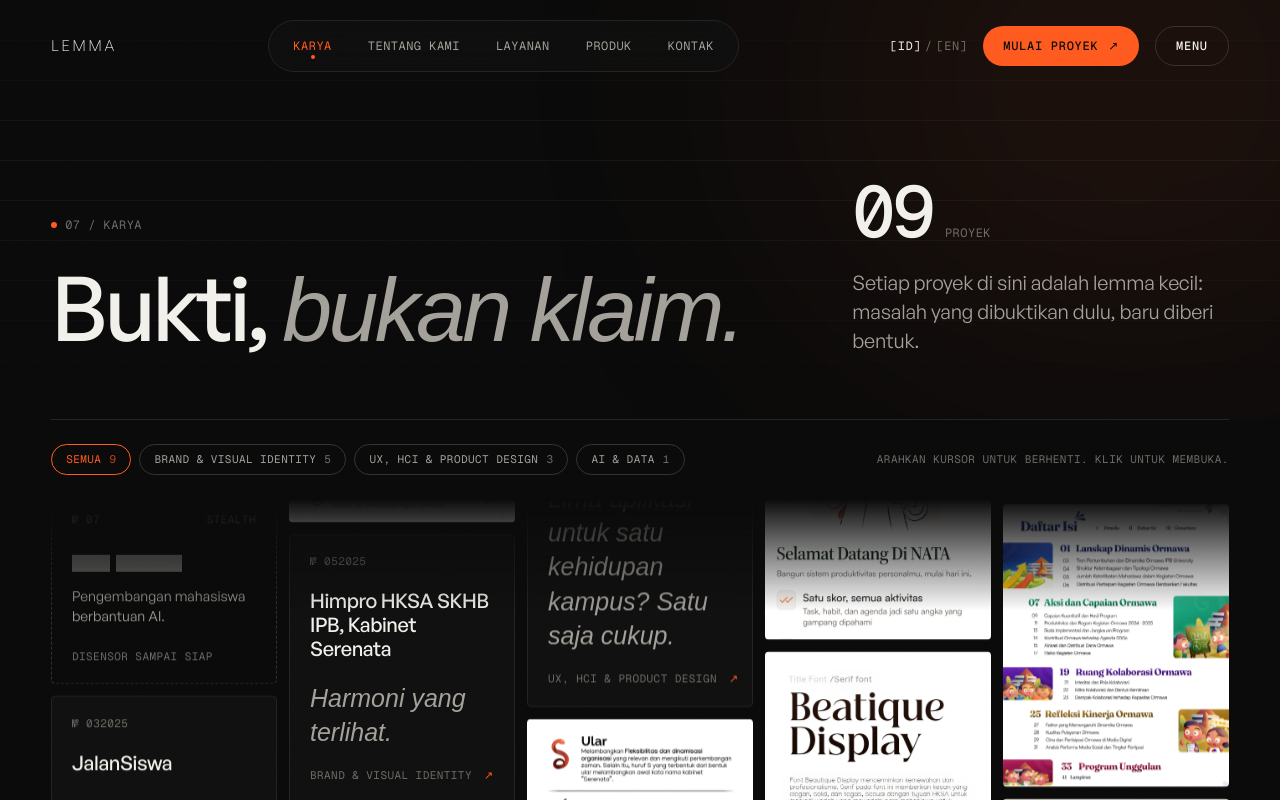
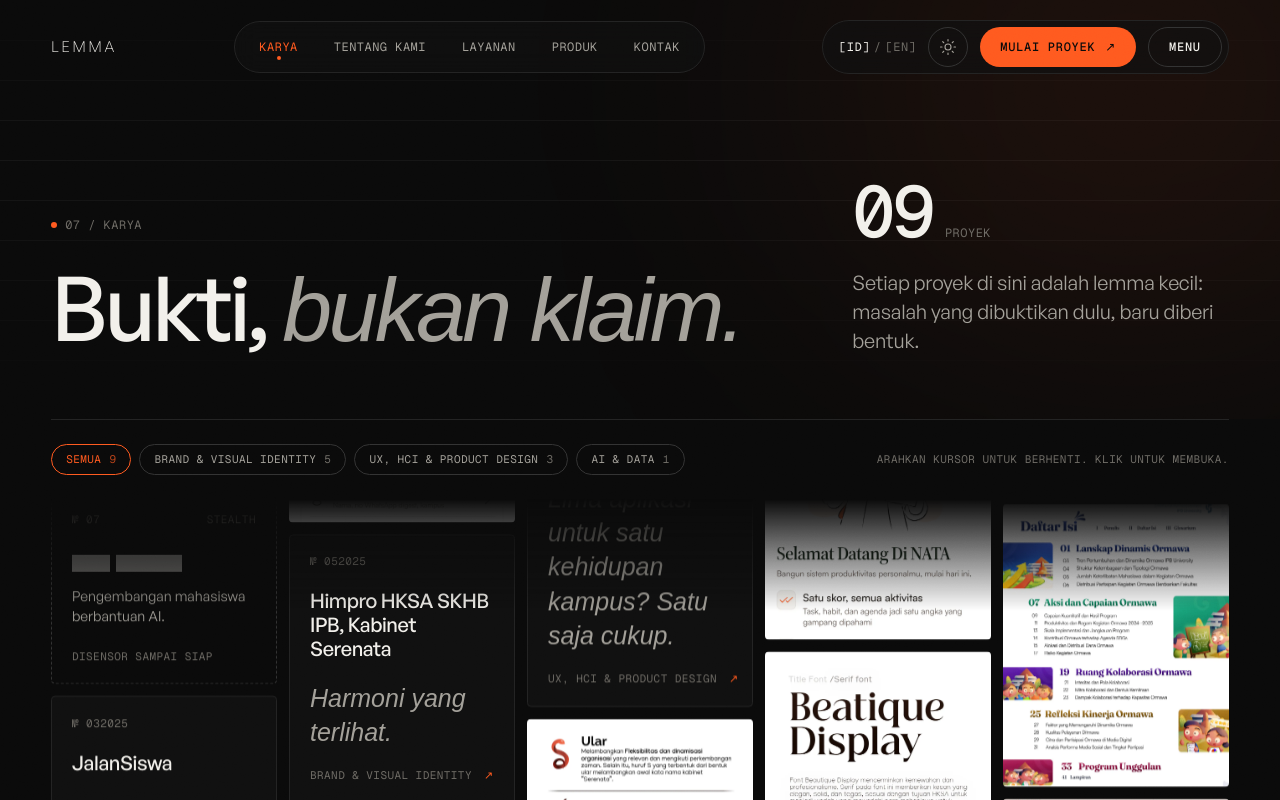
Before and after one commit to DilemmaMakna/lemma-portfolio, a Next.js app: page /work in a window 1280 px wide. Shown: the top 800 px of the page. Built offline with nearby package versions, Linux system fonts and the light colour scheme; a web font is replaced by a local one.

Commit message:
add: adding light mode

```diff
--- a/app/layout.tsx
+++ b/app/layout.tsx
@@ -27,6 +27,8 @@ var d=document.documentElement;
 var m=document.cookie.match(/(?:^|; )NEXT_LOCALE=(id|en)/);
 var l=m?m[1]:'id';
 d.lang=l;d.setAttribute('data-locale',l);d.classList.add('is-booting');
+var th=null;try{th=localStorage.getItem('lemma-theme')}catch(e){}
+if(th==='light'){d.setAttribute('data-theme','light');var tc=document.querySelector('meta[name="theme-color"]');if(tc)tc.setAttribute('content','#f3f1ec');}
 var r=window.matchMedia('(prefers-reduced-motion: reduce)').matches;
 if(!r&&!sessionStorage.getItem('lemma-intro'))d.classList.add('is-loading');
 }catch(e){}})();`;
--- a/components/home/Footer.tsx
+++ b/components/home/Footer.tsx
@@ -306,9 +306,9 @@ export default function Footer() {
       >
         {/* Base Glassy Translucent Text */}
         <span
-          className="inline-block bg-gradient-to-b from-white/[0.18] via-white/[0.04] to-transparent bg-clip-text text-transparent [filter:drop-shadow(0_12px_40px_rgba(0,0,0,0.9))]"
+          className="inline-block bg-gradient-to-b from-fg/[0.18] via-fg/[0.04] to-transparent bg-clip-text text-transparent [filter:drop-shadow(0_12px_40px_var(--shadow))]"
           style={{
-            WebkitTextStroke: "1px rgba(255, 255, 255, 0.12)",
+            WebkitTextStroke: "1px var(--hairline)",
           }}
         >
           LEMMA
--- a/components/home/Services.tsx
+++ b/components/home/Services.tsx
@@ -52,13 +52,13 @@ function Diagram() {
             pathLength={1}
             d={`M ${x} 62 C ${x} 170, 400 150, 400 262`}
             fill="none"
-            stroke="#333333"
+            style={{ stroke: "var(--line-strong)" }}
             strokeWidth="1"
           />
         </g>
       ))}
-      <circle data-node cx="400" cy="270" r="6" fill="#ff5a1f" />
-      <circle data-node cx="400" cy="270" r="14" fill="none" stroke="#ff5a1f" strokeOpacity=".4" />
+      <circle data-node cx="400" cy="270" r="6" style={{ fill: "var(--accent)" }} />
+      <circle data-node cx="400" cy="270" r="14" fill="none" strokeOpacity=".4" style={{ stroke: "var(--accent)" }} />
       <text data-dlabel x="400" y="312" textAnchor="middle" className="fill-accent" style={{ font: "500 13px var(--font-mono)", letterSpacing: "0.3em" }}>
         {s.meaning}
       </text>
@@ -304,7 +304,7 @@ export default function Services() {
         }}
       >
         {shownItem && shownPreview && (
-          <div className="overflow-hidden rounded-[4px] border border-line-strong bg-surface p-4 text-fg shadow-[0_24px_60px_-10px_rgba(0,0,0,0.7)]">
+          <div className="overflow-hidden rounded-[4px] border border-line-strong bg-surface p-4 text-fg shadow-[0_24px_60px_-10px_var(--shadow)]">
             {/* Top Image Preview */}
             {/* Semua foto dirender sekaligus lalu di-crossfade, jadi tidak ada jeda memuat saat hover. */}
             <div className="relative mb-3.5 aspect-[16/10] w-full overflow-hidden rounded-[4px] border border-line bg-surface-2">
--- a/components/nav/NavPill.tsx
+++ b/components/nav/NavPill.tsx
@@ -7,6 +7,7 @@ import { useLocale } from "@/components/LocaleProvider";
 import Button from "@/components/ui/Button";
 import { useContactModal } from "@/components/ui/ContactModal";
 import SocialLinks from "@/components/ui/SocialLinks";
+import ThemeToggle from "@/components/ui/ThemeToggle";
 import { getLenis, scrollToId } from "@/lib/lenis";
 
 // `id` links scroll to a section on the home page; `href` links open their own page.
@@ -113,7 +114,7 @@ export default function NavPill() {
           data-intro="fade"
           className="pointer-events-auto hidden items-center gap-1 rounded-full border border-line px-2 backdrop-blur-[12px] transition-all duration-500 md:flex"
           style={{
-            background: "rgba(16,16,16,.7)",
+            background: "var(--glass)",
             height: scrolled ? 44 : 52,
           }}
         >
@@ -135,8 +136,15 @@ export default function NavPill() {
           ))}
         </nav>
 
-        <div data-intro="fade" className="pointer-events-auto flex items-center gap-3 md:gap-4">
+        {/* md+: latar kaca seperti pil tengah, supaya konten di belakangnya (mis. ASCII hero /about) tidak bertabrakan. */}
+        <div
+          data-intro="fade"
+          className={`pointer-events-auto flex items-center gap-3 transition-all duration-500 md:rounded-full md:border md:border-line md:pl-4 md:backdrop-blur-[12px] md:[background:var(--glass)] ${
+            scrolled ? "md:py-0.5 md:pr-0.5" : "md:py-1.5 md:pr-1.5"
+          }`}
+        >
           <LangToggle className="hidden sm:flex" />
+          <ThemeToggle className="hidden sm:grid" />
           <Button id="nav-cta" onClick={() => openContact("nav")} className="hidden !h-10 md:inline-flex">
             {t.nav.cta}
           </Button>
@@ -191,7 +199,10 @@ export default function NavPill() {
           <div className="mt-8 flex flex-col gap-6">
             <SocialLinks label size="sm" />
             <div className="flex items-center justify-between gap-4 border-t border-line pt-6">
-              <LangToggle />
+              <div className="flex items-center gap-4">
+                <LangToggle />
+                <ThemeToggle />
+              </div>
               <Button
                 onClick={() => {
                   setOpen(false);
--- a/components/services/CollaborativeCursors.tsx
+++ b/components/services/CollaborativeCursors.tsx
@@ -206,13 +206,13 @@ function CursorPointer({ color }: { color: string }) {
     <svg
       aria-hidden="true"
       viewBox="0 0 24 24"
-      className="h-[22px] w-[22px] drop-shadow-[0_2px_8px_rgba(0,0,0,0.8)]"
+      className="h-[22px] w-[22px] drop-shadow-[0_2px_8px_var(--shadow)]"
       style={{ overflow: "visible" }}
     >
       <path
         d="M3 2L10.5 20.5L13.8 13.2L21 9.9L3 2Z"
         fill={color}
-        stroke="#0a0a0a"
+        style={{ stroke: "var(--bg)" }}
         strokeWidth="1.5"
         strokeLinejoin="round"
       />
@@ -496,11 +496,11 @@ export default function CollaborativeCursors() {
                 title={`${s.name} (klik untuk melompat ke layanan)`}
                 className="pointer-events-auto absolute left-3 top-3 z-20 flex cursor-pointer select-none items-center gap-2 whitespace-nowrap rounded-[5px] border px-2.5 py-1 text-left transition-colors duration-200"
                 style={{
-                  borderColor: isHovered ? cfg.color : "rgba(255, 255, 255, 0.12)",
-                  backgroundColor: isHovered ? "rgb(22, 22, 22)" : "rgba(16, 16, 16, 0.94)",
+                  borderColor: isHovered ? cfg.color : "var(--hairline)",
+                  backgroundColor: isHovered ? "var(--surface-2)" : "var(--surface)",
                   boxShadow: isHovered
                     ? `0 10px 25px -4px ${cfg.accentBg}`
-                    : "0 8px 25px -5px rgba(0, 0, 0, 0.85)",
+                    : "0 8px 25px -5px var(--shadow)",
                 }}
               >
                 <span
--- a/components/ui/DotGrid.tsx
+++ b/components/ui/DotGrid.tsx
@@ -2,6 +2,7 @@
 
 import { useEffect, useRef } from "react";
 import { isTouch, reducedMotion } from "@/lib/gsap";
+import { cssVar, onThemeChange } from "@/lib/theme";
 
 const STEP = 24;
 const RADIUS = 180;
@@ -25,6 +26,12 @@ export default function DotGrid() {
     let raf = 0;
     let visible = true;
     let last = 0;
+    // Warna titik diambil dari token --dot dan dibaca ulang saat tema berganti.
+    let dot = cssVar("--dot") || "#2a2a2a";
+    const offTheme = onThemeChange(() => {
+      dot = cssVar("--dot") || dot;
+      draw();
+    });
 
     const resize = () => {
       const r = canvas.getBoundingClientRect();
@@ -52,7 +59,7 @@ export default function DotGrid() {
           if (k > 0.02) {
             ctx!.fillStyle = `rgba(255, 90, 31, ${0.25 + k * 0.75})`;
           } else {
-            ctx!.fillStyle = "#2a2a2a";
+            ctx!.fillStyle = dot;
           }
 
           ctx!.fillRect(x - size / 2, y - size / 2, size, size);
@@ -99,6 +106,7 @@ export default function DotGrid() {
 
     return () => {
       cancelAnimationFrame(raf);
+      offTheme();
       ro.disconnect();
       io.disconnect();
       window.removeEventListener("mousemove", onMove);
--- /dev/null
+++ b/components/ui/ThemeToggle.tsx
@@ -0,0 +1,45 @@
+"use client";
+
+import { useEffect, useState } from "react";
+import { useLocale } from "@/components/LocaleProvider";
+import { getTheme, onThemeChange, setTheme, type Theme } from "@/lib/theme";
+
+// Tombol bulat tema gelap/terang. Ikon menunjukkan tema TUJUAN (bulan = ke gelap, matahari = ke terang).
+export default function ThemeToggle({ className = "" }: { className?: string }) {
+  const { locale } = useLocale();
+  const [theme, setState] = useState<Theme>("dark");
+
+  useEffect(() => {
+    // eslint-disable-next-line react-hooks/set-state-in-effect -- tema hanya diketahui di klien (skrip boot)
+    setState(getTheme());
+    return onThemeChange(setState);
+  }, []);
+
+  const next: Theme = theme === "dark" ? "light" : "dark";
+  const label =
+    locale === "id"
+      ? next === "light" ? "Ganti ke mode terang" : "Ganti ke mode gelap"
+      : next === "light" ? "Switch to light mode" : "Switch to dark mode";
+
+  return (
+    <button
+      type="button"
+      id="theme-toggle"
+      onClick={() => setTheme(next)}
+      aria-label={label}
+      title={label}
+      className={`grid h-10 w-10 shrink-0 place-items-center rounded-full border border-line-strong text-fg-muted transition-colors hover:border-accent hover:text-accent ${className}`}
+    >
+      {next === "light" ? (
+        <svg aria-hidden="true" viewBox="0 0 24 24" className="h-[18px] w-[18px]" fill="none" stroke="currentColor" strokeWidth="1.5" strokeLinecap="round">
+          <circle cx="12" cy="12" r="4" />
+          <path d="M12 2v2M12 20v2M4.93 4.93l1.41 1.41M17.66 17.66l1.41 1.41M2 12h2M20 12h2M4.93 19.07l1.41-1.41M17.66 6.34l1.41-1.41" />
+        </svg>
+      ) : (
+        <svg aria-hidden="true" viewBox="0 0 24 24" className="h-[18px] w-[18px]" fill="none" stroke="currentColor" strokeWidth="1.5" strokeLinejoin="round">
+          <path d="M20.5 14.2A8.5 8.5 0 0 1 9.8 3.5a8.5 8.5 0 1 0 10.7 10.7Z" />
+        </svg>
+      )}
+    </button>
+  );
+}
--- /dev/null
+++ b/lib/theme.ts
@@ -0,0 +1,31 @@
+// Tema gelap/terang. Default gelap (identitas brand); pilihan pengunjung disimpan di localStorage
+// dan dibaca skrip boot di <head> sebelum paint, jadi tidak ada kedipan tema.
+export type Theme = "dark" | "light";
+export const THEME_KEY = "lemma-theme";
+export const THEME_COLOR: Record<Theme, string> = { dark: "#0a0a0a", light: "#f3f1ec" };
+
+export const getTheme = (): Theme =>
+  typeof document !== "undefined" && document.documentElement.dataset.theme === "light" ? "light" : "dark";
+
+export function setTheme(next: Theme) {
+  const apply = () => {
+    document.documentElement.dataset.theme = next;
+    document.querySelector('meta[name="theme-color"]')?.setAttribute("content", THEME_COLOR[next]);
+    try {
+      localStorage.setItem(THEME_KEY, next);
+    } catch {}
+  };
+  const reduce = window.matchMedia("(prefers-reduced-motion: reduce)").matches;
+  if (!reduce && "startViewTransition" in document) document.startViewTransition(apply);
+  else apply();
+}
+
+/** Panggil `cb` setiap tema berubah (untuk canvas yang membaca warna dari CSS). */
+export function onThemeChange(cb: (t: Theme) => void) {
+  const mo = new MutationObserver(() => cb(getTheme()));
+  mo.observe(document.documentElement, { attributes: true, attributeFilter: ["data-theme"] });
+  return () => mo.disconnect();
+}
+
+/** Nilai CSS custom property dari :root, mis. cssVar("--dot"). */
+export const cssVar = (name: string) => getComputedStyle(document.documentElement).getPropertyValue(name).trim();
```
Also changed, not shown: app/globals.css (+47 -0 lines), components/services/ServicesHero.tsx (+4 -4 lines).
